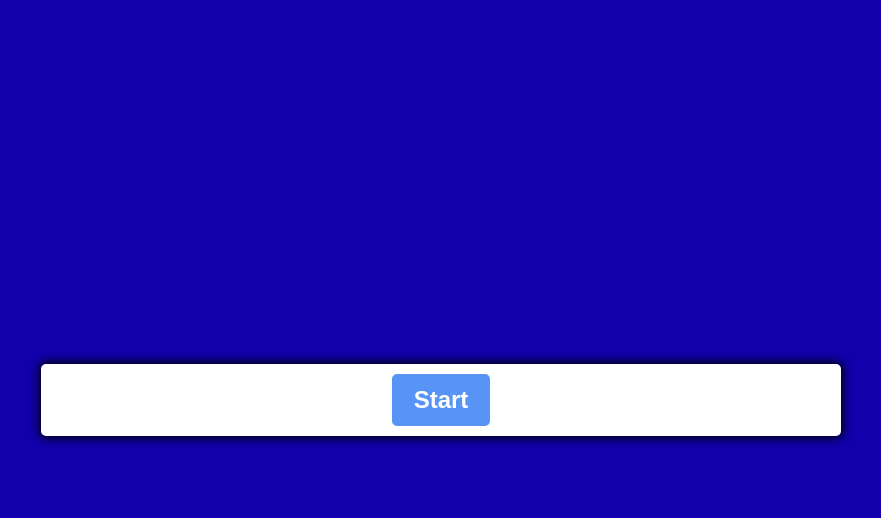
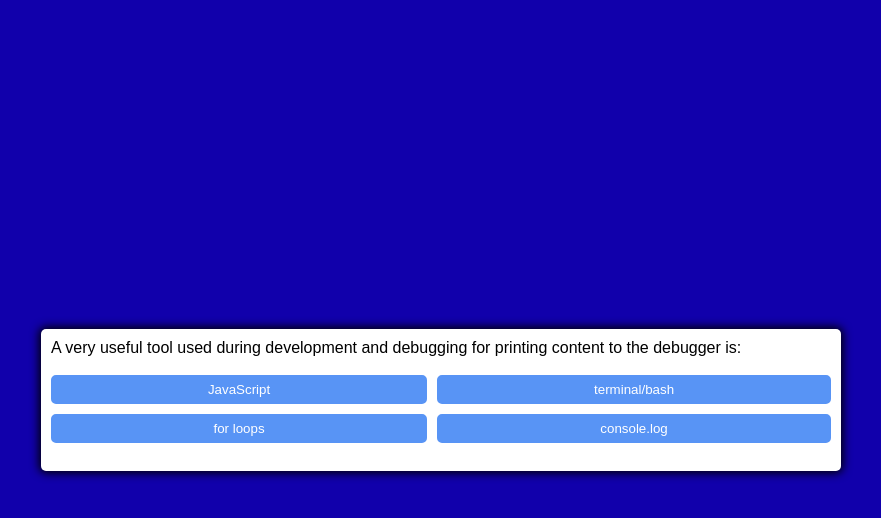
Before and after one commit to jnanners/Quizinator, a plain HTML site: page index.html in a window 1280 px wide. Both pictures are taken after a click on the button "Start". Shown: the whole page, without its empty margins (199-1080 px from the left). Drawn offline with Linux system fonts and the light colour scheme.

Commit message:
js to display each question and answers

```diff
--- a/assets/script.js
+++ b/assets/script.js
@@ -0,0 +1,81 @@
+const questionContainerEl = document.querySelector("#question-container");
+
+const startButtonEl = document.querySelector("#start-btn");
+
+const questionEl = document.querySelector("#question");
+
+const answer1ButtonEl = document.querySelector("#answer1");
+const answer2ButtonEl = document.querySelector("#answer2");
+const answer3ButtonEl = document.querySelector("#answer3");
+const answer4ButtonEl = document.querySelector("#answer4");
+
+startButtonEl.addEventListener("click", startGame);
+
+function startGame() {
+    startButtonEl.classList.add("hide");
+    questionContainerEl.classList.remove("hide");
+    setNextQuestion();
+};
+
+function setNextQuestion() {
+    for(var i = 0; i < questionArr.length; i++){
+        questionEl.innerText = questionArr[i].question;
+
+        answer1ButtonEl.innerText = questionArr[i].answers[0].text;
+        answer2ButtonEl.innerText = questionArr[i].answers[1].text;
+        answer3ButtonEl.innerText = questionArr[i].answers[2].text;
+        answer4ButtonEl.innerText = questionArr[i].answers[3].text;
+    }
+};
+
+function selectAnswer() {
+
+};
+
+const questionArr = [
+    {
+        question: "Commonly used data types DO NOT include:",
+        answers: [
+            { text: "strings", correct: false},
+            { text: "booleans", correct: false},
+            { text: "alerts", correct: true},
+            { text: "numbers", correct: false}
+        ]
+    },
+    {
+        question: "The condition in an if/else statement is enclosed with _________.",
+        answers: [
+            { text: "quotes", correct: false},
+            { text: "parenthesis", correct: true},
+            { text: "curly brackets", correct: false},
+            { text: "square brackets", correct: false}
+        ]
+    },
+    {
+        question: "Arrays in JavaScript can be used to store _________.",
+        answers: [
+            { text: "numbers and strings", correct: false},
+            { text: "other arrays", correct: false},
+            { text: "booleans", correct: false},
+            { text: "all of the above", correct: true}
+        ]
+    },
+    {
+        question: "String values must be enclosed with _______ when being assigned to variabels",
+        answers: [
+            { text: "quotes", correct: true},
+            { text: "commas", correct: false},
+            { text: "curly brackets", correct: false},
+            { text: "parenthesis", correct: false}
+        ]
+    },
+    {
+        question: "A very useful tool used during development and debugging for printing content to the debugger is:",
+        answers: [
+            { text: "JavaScript", correct: false},
+            { text: "terminal/bash", correct: false},
+            { text: "for loops", correct: false},
+            { text: "console.log", correct: true}
+        ]
+    }
+]
--- a/index.html
+++ b/index.html
@@ -13,10 +13,10 @@
         <div id="question-container" class="hide">
             <div id="question">Question</div>
             <div id="answer-button" class="btn-grid">
-                <button class="btn">Answer 1</button>
-                <button class="btn">Answer 2</button>
-                <button class="btn">Answer 3</button>
-                <button class="btn">Answer 4</button>
+                <button id="answer1" class="btn">Answer 1</button>
+                <button id="answer2" class="btn">Answer 2</button>
+                <button id="answer3" class="btn">Answer 3</button>
+                <button id="answer4" class="btn">Answer 4</button>
             </div>
         </div>
         <div class="controls">
```
